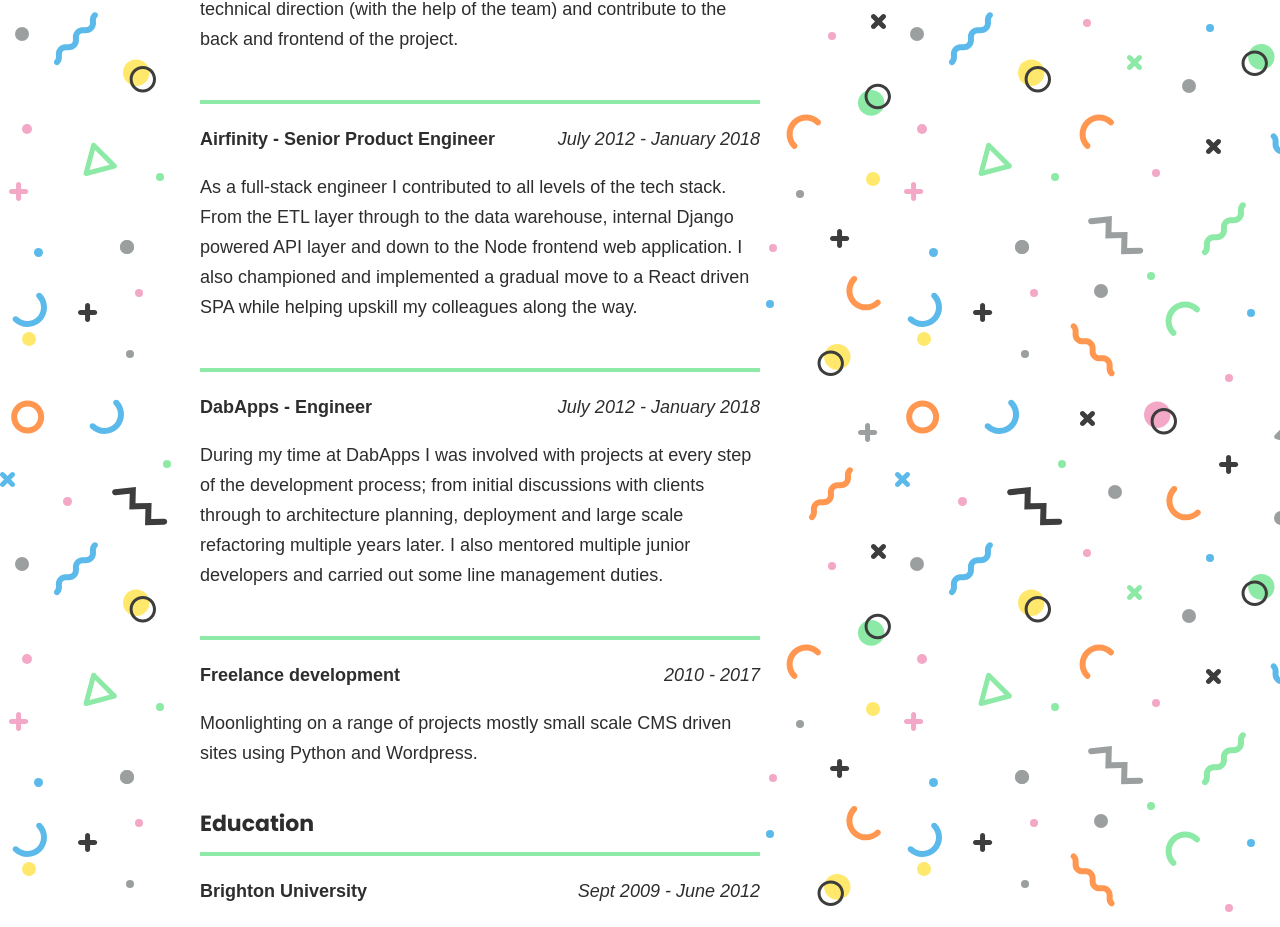
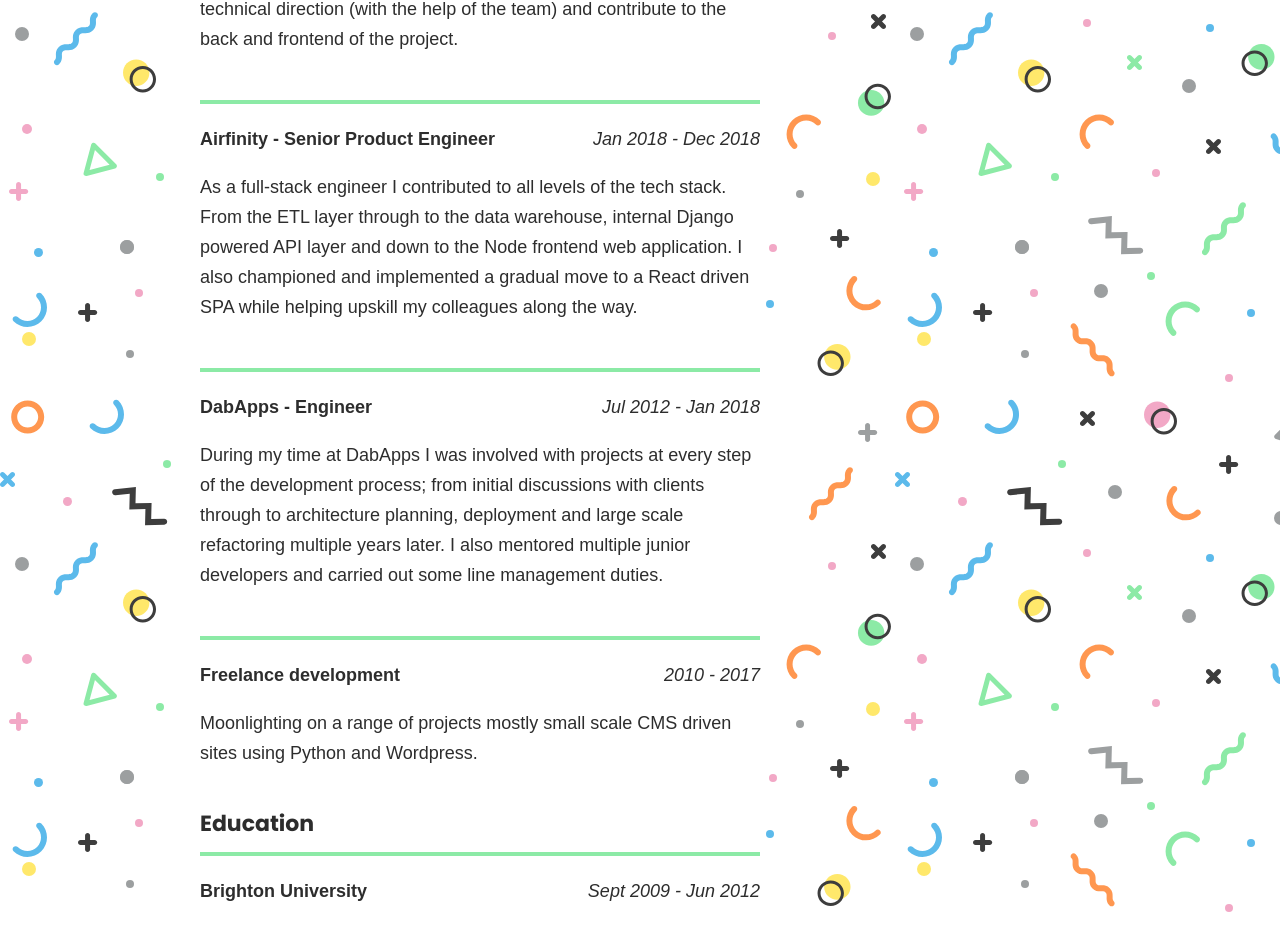
Before and after one commit to maximilianhurl/maxhurl-site, a Svelte app: page /cv in a window 1280 px wide. Shown: the part 1318-2245 px from the top of the page. Built offline with nearby package versions, Linux system fonts and the light colour scheme; a web font is replaced by a local one.

Commit message:
Fix Typo

```diff
--- a/src/routes/Cv.svelte
+++ b/src/routes/Cv.svelte
@@ -87,7 +87,7 @@ a {
 		<span slot="content">
 			<HeaderWithDate>
 				<span slot="title">Airfinity - Senior Product Engineer</span>
-				<span slot="date">July 2012 - January 2018</span>
+				<span slot="date">Jan 2018 - Dec 2018</span>
 			</HeaderWithDate>
 			<p>
 				As a full-stack engineer I contributed to all levels of the tech stack.
@@ -104,7 +104,7 @@ a {
 		<span slot="content">
 			<HeaderWithDate>
 				<span slot="title">DabApps - Engineer</span>
-				<span slot="date">July 2012 - January 2018</span>
+				<span slot="date">Jul 2012 - Jan 2018</span>
 			</HeaderWithDate>
 			<p>
 				During my time at DabApps I was involved with projects at every step of the development
@@ -133,7 +133,7 @@ a {
 		<span slot="content">
 			<HeaderWithDate>
 				<span slot="title">Brighton University</span>
-				<span slot="date">Sept 2009 - June 2012</span>
+				<span slot="date">Sept 2009 - Jun 2012</span>
 			</HeaderWithDate>
 			<p>BSc Digital Media Development - 1st</p>
 		</span>
```
